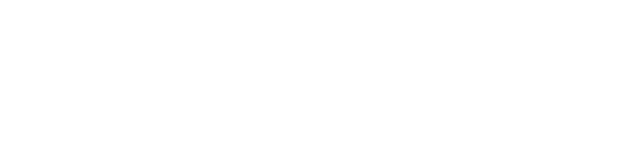
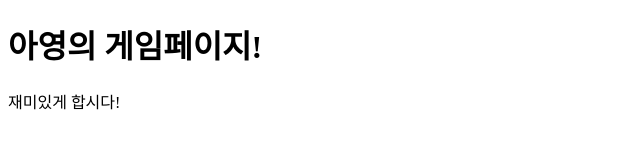
Before and after one commit to Ahhhhhhyeong/ahyeongProject, a plain HTML site: page index.html in a window 1280 px wide. Shown: the whole page, without its empty margins (0-640 px from the left). Drawn offline with Linux system fonts and the light colour scheme.

Commit message:
feature/mainPage: 제목태그, 설명 추가

```diff
--- a/index.html
+++ b/index.html
@@ -16,6 +16,7 @@ feature/mainPage에서  html 문서 안에는 제목태그를 넣어 서희의
     <title>Document</title>
 </head>
 <body>
-
+    <h1>아영의 게임페이지!</h1>
+    <p>재미있게 합시다!</p>
 </body>
 </html>
```
